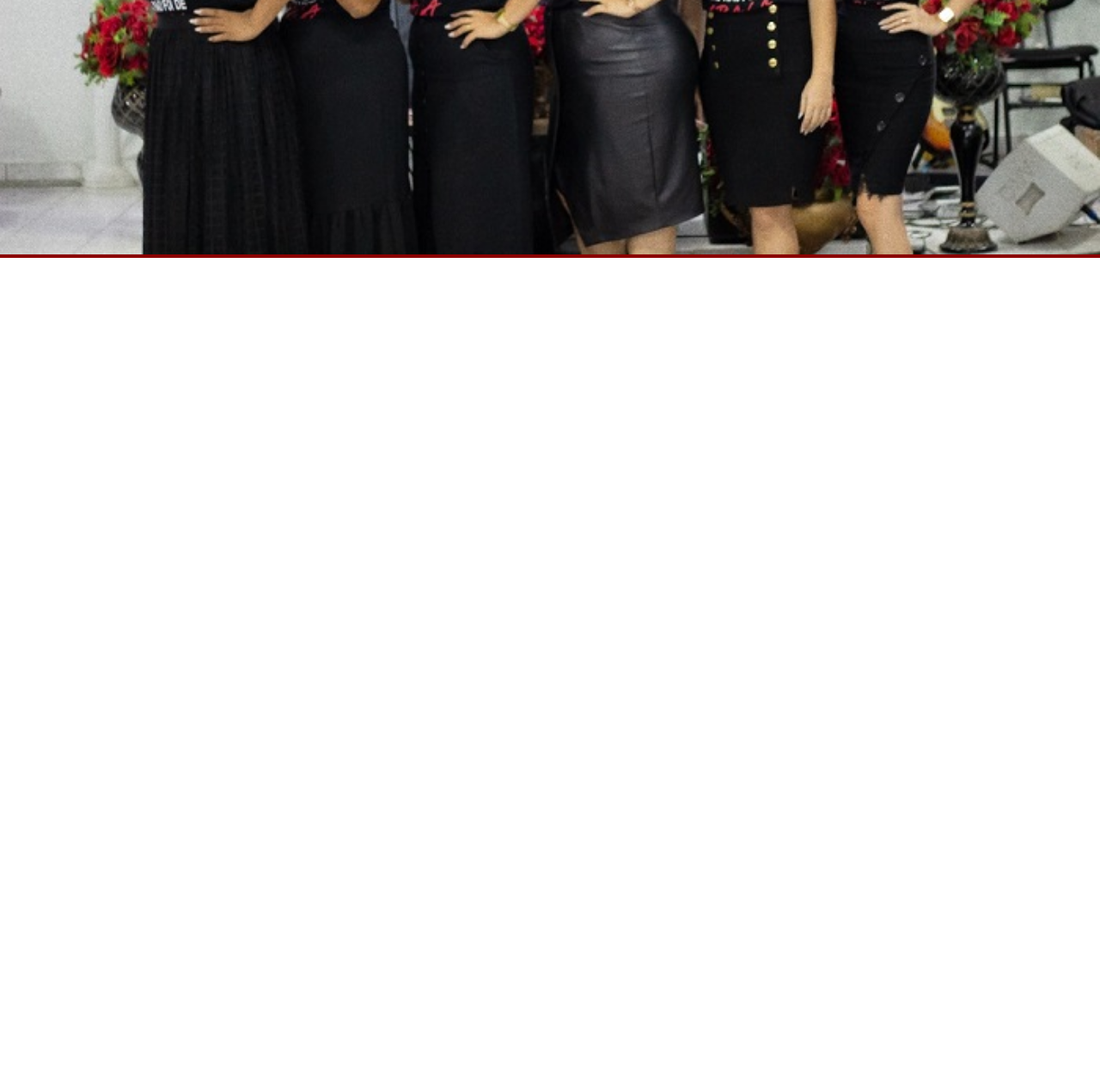
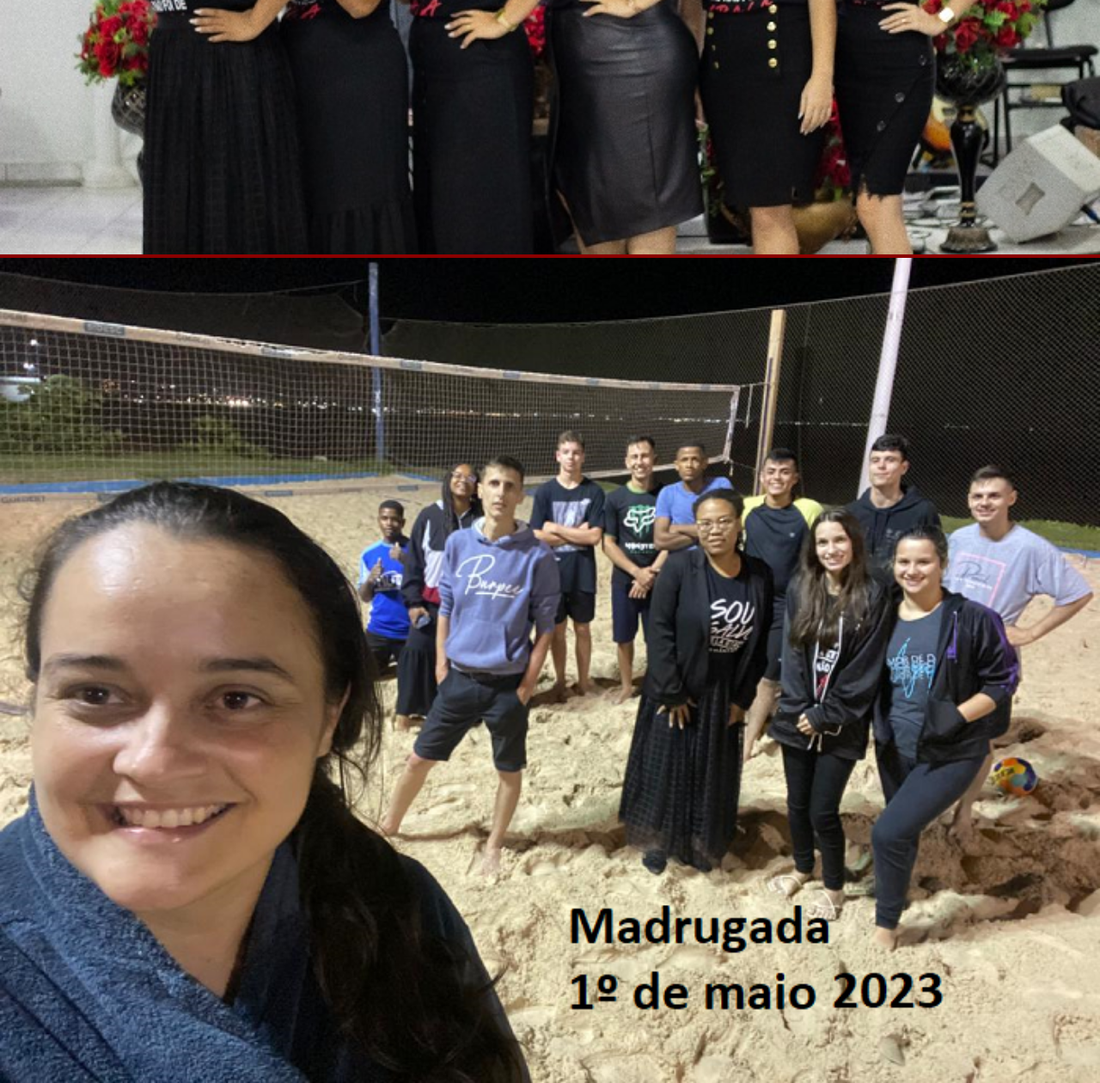
Before and after one commit to diegoboing/agape-retiro, a plain HTML site: page youtube.html in a window 1280 px wide. Shown: the part 6267-7527 px from the top of the page at 86% size. Before the commit the page ends 6567 px from the top, so only its background shows below. Drawn offline with Linux system fonts and the light colour scheme.

Commit message:
0205 1116

```diff
--- a/youtube.html
+++ b/youtube.html
@@ -45,6 +45,10 @@
     <a href="https://drive.google.com/drive/folders/1R2sgAnScFHEm8ofxjWPS2V6kNnUoESTM?usp=sharing" target="_blank" rel="external" class="link1"><img src="fotos/congresso.png" alt="Congresso0"></a>
 
 
+    <!--Vôlei madrugada 30 de abril de 2023-->
+    <a href="https://www.youtube.com/watch?v=BQYzZXeJhTM" target="_blank" rel="external" class="link1"><img src="fotos/voleicapa.png" alt="Vôlei"></a>
+
+
      <!--Vídeo Pré Congresso 29 e 30 de abril de 2023
      <a href="#" target="_blank" rel="external" class="link1"><img src="fotos/logo/3.png" alt="Vídeo"></a>-->
 
```
Also changed, not shown: fotos/voleicapa.jpeg (added), fotos/voleicapa.png (added).
